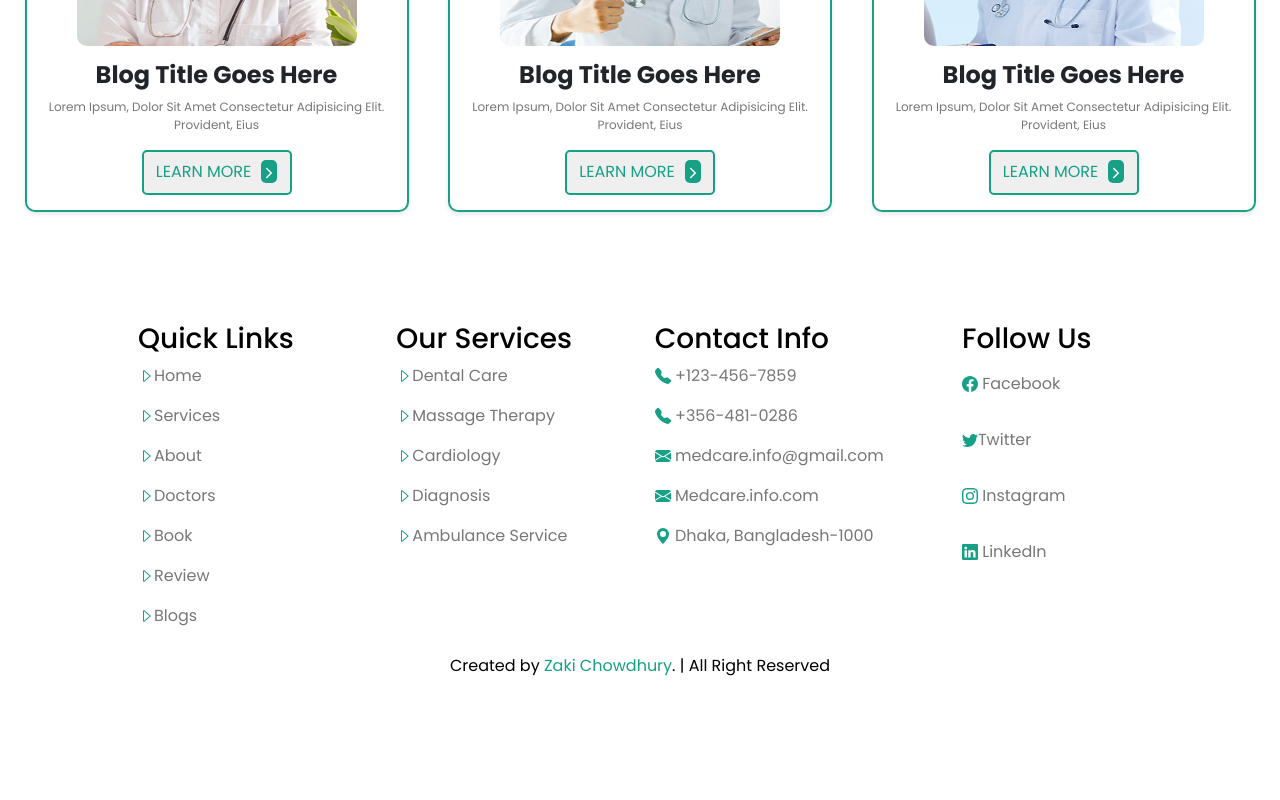
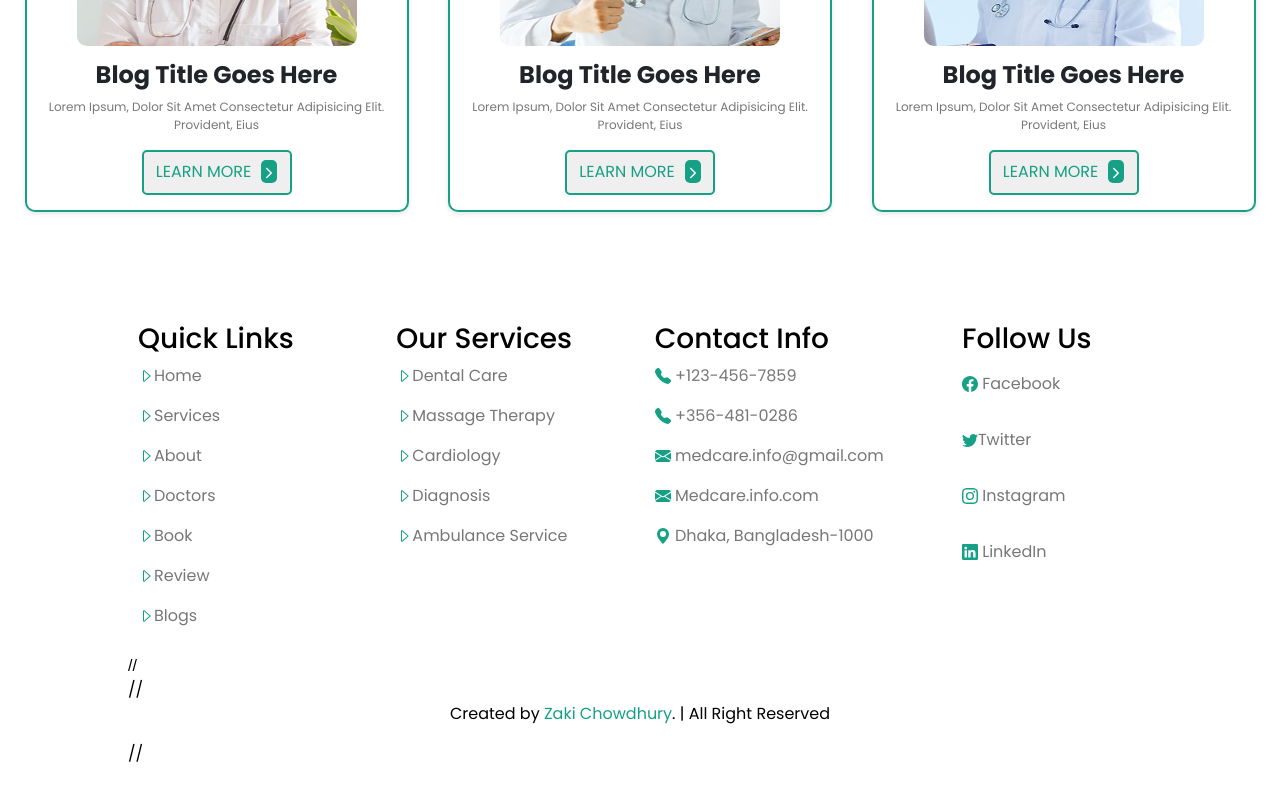
Before and after one commit to yeswanth-2003/MEDICAL-FRONTEND, a React (Create React App) app: page / in a window 1280 px wide. Shown: the part 4466-5266 px from the top of the page. Before the commit the page ends 5200 px from the top, so only its background shows below. Built offline with nearby package versions, Linux system fonts and the light colour scheme; a web font is replaced by a local one.

Commit message:
Update Footer.js

```diff
--- a/src/Footer.js
+++ b/src/Footer.js
@@ -141,10 +141,10 @@ function Footer(){
 
       </div>
 
-      <div className="end">
+      // <div className="end">
 
-      <center>  <p>Created by <span>Zaki Chowdhury</span>. | All Right Reserved</p></center>
-      </div>
+      // <center>  <p>Created by <span>Zaki Chowdhury</span>. | All Right Reserved</p></center>
+      // </div>
     </div>
     )
 }
```
